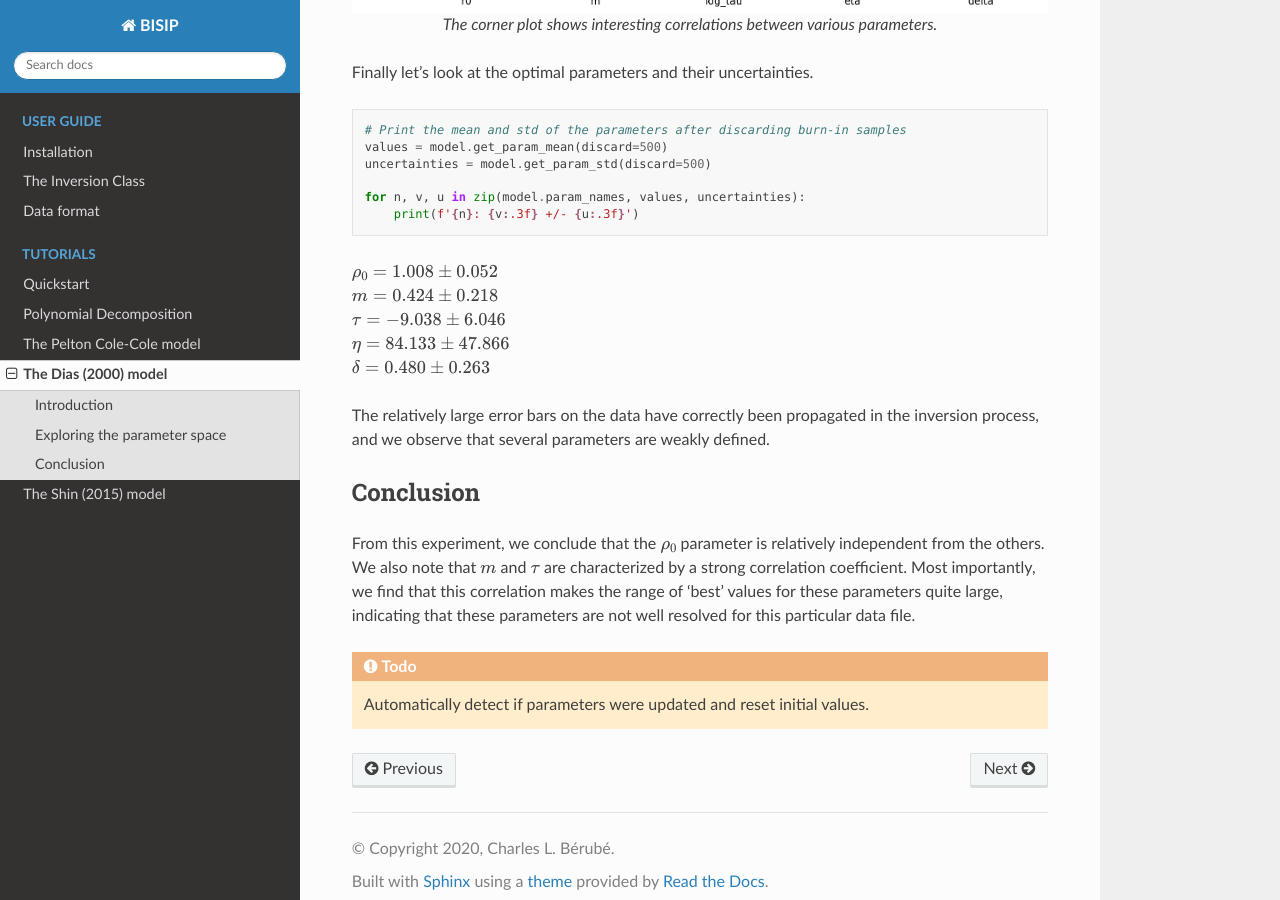
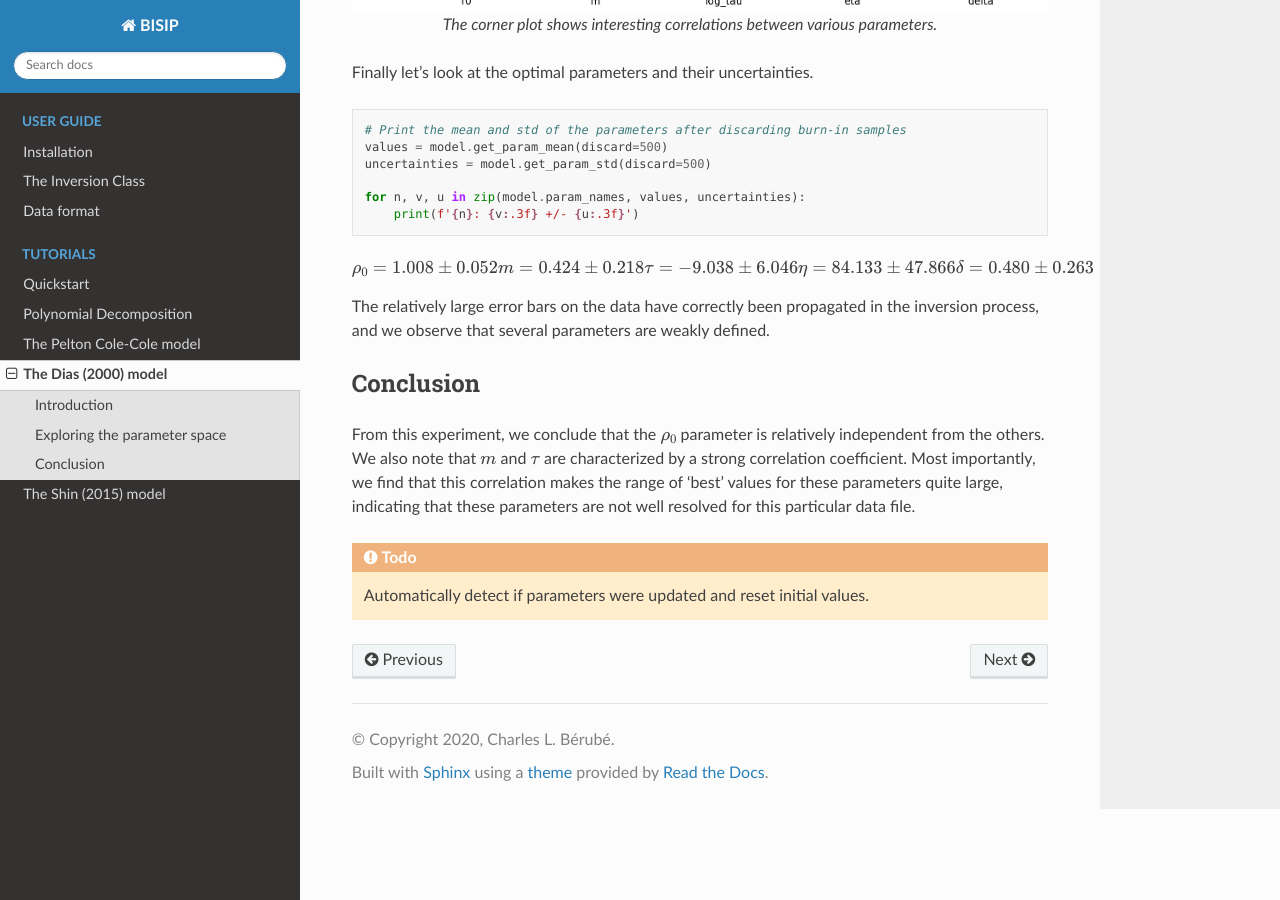
Before and after one commit to clberube/bisip2, a Sphinx documentation site: the page built from docs/tutorials/dias.rst, in a window 1280 px wide and 900 px high, scrolled down 5052 px. Built offline with Sphinx 7.4.7 and the Read the Docs theme 2.0.0, drawn with Linux system fonts in a browser that asks for light colours; part of the change alters nothing that is shown.

Commit message:
Update docs

```diff
--- a/docs/tutorials/dias.rst
+++ b/docs/tutorials/dias.rst
@@ -160,11 +160,12 @@ Finally let's look at the optimal parameters and their uncertainties.
     for n, v, u in zip(model.param_names, values, uncertainties):
         print(f'{n}: {v:.3f} +/- {u:.3f}')
 
-| :math:`\rho_0 = 1.008 \pm 0.052`
-| :math:`m = 0.424 \pm 0.218`
-| :math:`\tau = -9.038 \pm 6.046`
-| :math:`\eta = 84.133 \pm 47.866`
-| :math:`\delta = 0.480 \pm 0.263`
+.. math::
+  \rho_0 = 1.008 \pm 0.052
+  m = 0.424 \pm 0.218
+  \tau = -9.038 \pm 6.046
+  \eta = 84.133 \pm 47.866
+  \delta = 0.480 \pm 0.263
 
 The relatively large error bars on the data have correctly been propagated
 in the inversion process, and we observe that several parameters are weakly defined.
```
